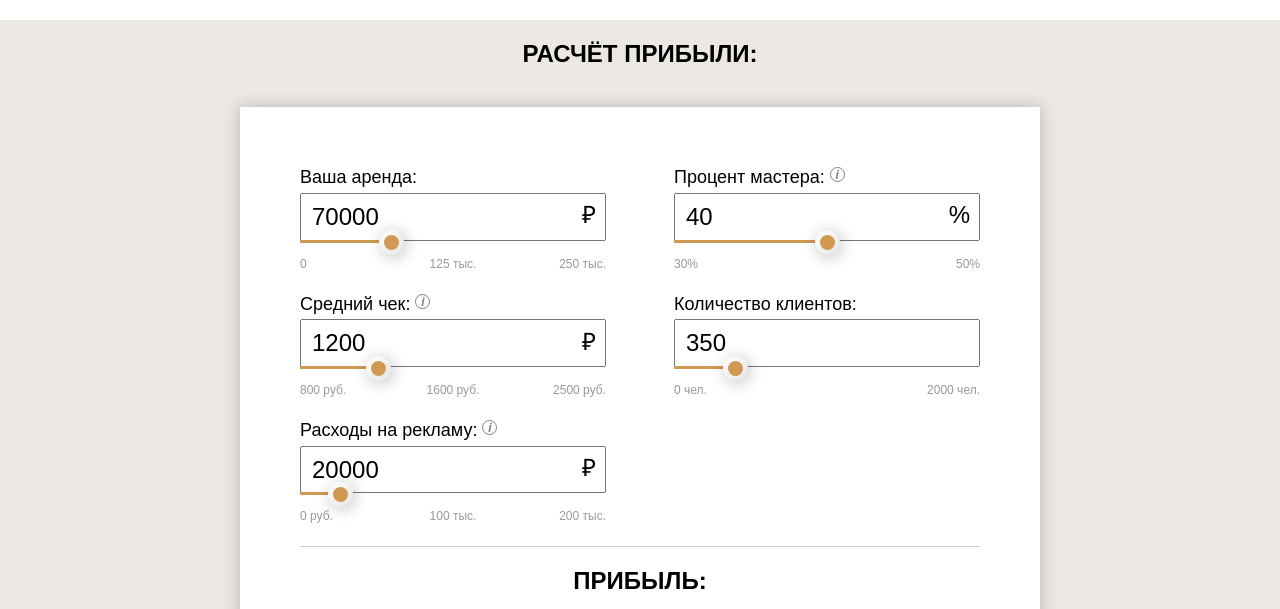
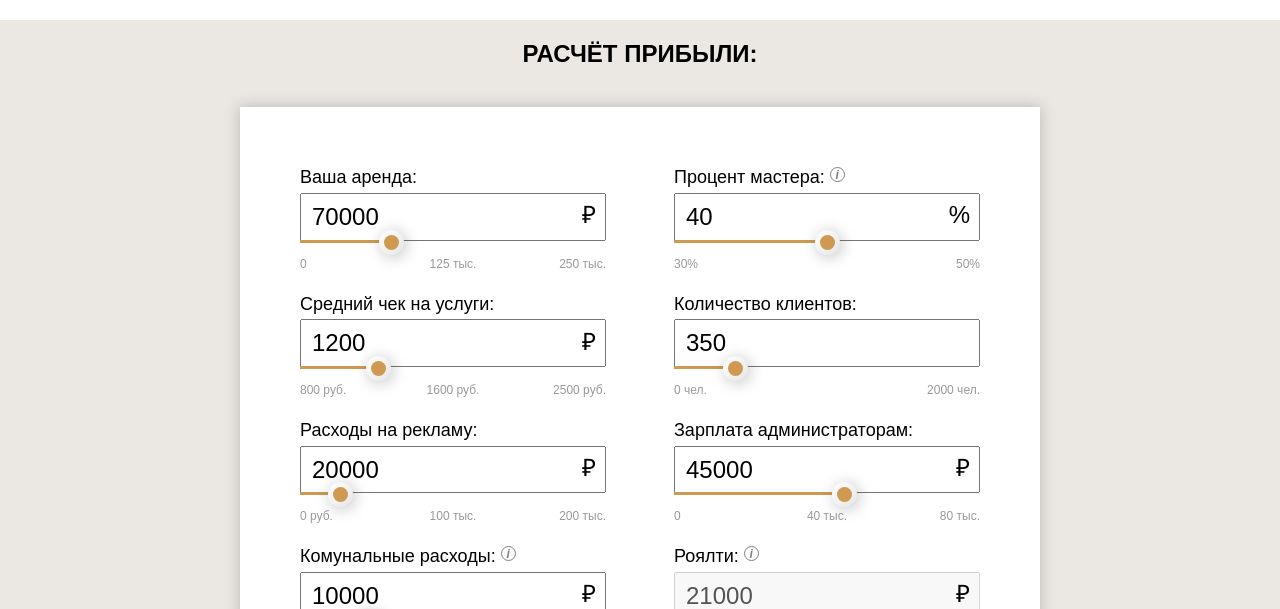
Before and after one commit to VerDan777/oldboy-f-calculator, a plain HTML site: page index.html in a window 1280 px wide. Shown: the top 609 px of the page. Drawn offline with nearby package versions, Linux system fonts and the light colour scheme.

Commit message:
Add fields to calculator (reception, communal, royalty)

```diff
--- a/fr-calculator.js
+++ b/fr-calculator.js
@@ -35,7 +35,7 @@ $(document).ready(function() {
     function sliderChange(value) {
         var currentInput = $(".rangeslider--active").parent().children(".fr-calculator__input");
         currentInput.val(value);
-        setProfit();
+        calcProfit();
     }
 
     // return event.charCode >= 48 && event.charCode <= 57;
@@ -66,6 +66,9 @@ $(document).ready(function() {
     var $adsCost        = $("#fc-ads-cost");
     var $barberShare    = $("#fc-barber-share");
     var $clientsNum     = $("#fc-clients-num");
+    var $expenses       = $("#fc-expenses");
+    var $reception      = $("#fc-receptionist");
+    var $royalty        = $("#fc-royalty");
 
     function calcProfit() {
         // getting field values
@@ -74,24 +77,35 @@ $(document).ready(function() {
         var adsCost = parseInt($adsCost.val());
         var barberShare = parseInt($barberShare.val());
         var clientsNum = parseInt($clientsNum.val());
+        var expenses = parseInt($expenses.val());
+        var reception = parseInt($reception.val());
 
         // counting profit
         var VISITS_PER_MONTH = 1;
-        var CLEANUP_N_OTHER = 10000;
-        var RECEPTIONIST_SALARY = 45000;
+        // var CLEANUP_N_OTHER = 10000;
+        // var RECEPTIONIST_SALARY = 45000;
         var income = clientsNum * avgCheck * VISITS_PER_MONTH;
         var barbersSalary = barberShare * income / 100;
         var shavingCosts = 30 * clientsNum * VISITS_PER_MONTH;
 
-        var profit = income - rent - CLEANUP_N_OTHER - RECEPTIONIST_SALARY - adsCost - shavingCosts - barbersSalary;
+        var royalty = calcRoyalty(income);
 
-        return parseInt(profit);
+        var profit = income - rent - expenses - reception - adsCost - shavingCosts - barbersSalary;
+        setProfit(profit);
+    }
+
+    // calculating royalty
+    function calcRoyalty(income) {
+        var royalty = Math.min(30000, parseInt(income * 0.05));
+        $royalty.val(Math.max(royalty, 0));
+
+        return royalty;
     }
 
     // setting profit field
-    function setProfit() {
-        $("#fc-profit").html(calcProfit() + " <span>рублей</span>");
+    function setProfit(profit) {
+        $("#fc-profit").html(parseInt(profit) + " <span>рублей</span>");
     }
 
-    setProfit();
+    calcProfit();
 });
--- a/index.html
+++ b/index.html
@@ -25,9 +25,7 @@
           </div>
         </div>
         <div class="fr-calculator__form-group">
-          <label class="fr-calculator__label">Средний чек:<span> i </span>
-            <div class="fr-calculator__popup">Lorem ipsum, dolor sit amet consectetur adipisicing elit. Exercitationem accusantium, magnam ducimus eos ab numquam dolorum, omnis cum quam odio aut totam id corporis, error quidem iure rem illo a!</div>
-          </label>
+          <label class="fr-calculator__label">Средний чек на услуги:</label>
           <div class="fr-calculator__input-deco">₽</div>
           <input class="fr-calculator__input" id="fc-average-check" type="text" value="1200"/>
           <input class="fr-calculator__range" type="range" min="800" max="2500" step="100" value="1200"/>
@@ -38,9 +36,7 @@
           </div>
         </div>
         <div class="fr-calculator__form-group">
-          <label class="fr-calculator__label">Расходы на рекламу:<span> i </span>
-            <div class="fr-calculator__popup">Lorem ipsum, dolor sit amet consectetur adipisicing elit. Exercitationem accusantium, magnam ducimus eos ab numquam dolorum, omnis cum quam odio aut totam id corporis, error quidem iure rem illo a!</div>
-          </label>
+          <label class="fr-calculator__label">Расходы на рекламу:</label>
           <div class="fr-calculator__input-deco">₽</div>
           <input class="fr-calculator__input" id="fc-ads-cost" type="text" value="20000"/>
           <input class="fr-calculator__range" type="range" min="0" max="200000" step="1000" value="20000"/>
@@ -50,11 +46,30 @@
             <p class="fr-calculator__scale-end">200 тыс.</p>
           </div>
         </div>
+        <div class="fr-calculator__form-group">
+          <label class="fr-calculator__label">Комунальные расходы:<span> i </span>
+            <div class="fr-calculator__popup">Расходы на электричество, воду, отопление и прочие комунальные расходы.</div>
+          </label>
+          <div class="fr-calculator__input-deco">₽</div>
+          <input class="fr-calculator__input" id="fc-expenses" type="text" value="10000"/>
+          <input class="fr-calculator__range" type="range" min="0" max="50000" step="1000" value="10000"/>
+          <div class="fr-calculator__scale">
+            <p class="fr-calculator__scale-start">0</p>
+            <p class="fr-calculator__scale-middle">25 тыс.</p>
+            <p class="fr-calculator__scale-end">50 тыс.</p>
+          </div>
+        </div>
       </div>
       <div class="fr-calculator__right-column">
         <div class="fr-calculator__form-group">
           <label class="fr-calculator__label">Процент мастера:<span> i </span>
-            <div class="fr-calculator__popup">Процент мастера от </div>
+            <div class="fr-calculator__popup">Процент мастера от стоимости услуг.<br>Обычно:
+              <ul>
+                <li>30% для новичков</li>
+                <li>40% для обычных мастеров</li>
+                <li>50% для мастеров со стажем (шеф-мастеров)</li>
+              </ul>
+            </div>
           </label>
           <div class="fr-calculator__input-deco">%</div>
           <input class="fr-calculator__input" id="fc-barber-share" type="text" value="40"/>
@@ -73,6 +88,25 @@
             <p class="fr-calculator__scale-end">2000 чел.</p>
           </div>
         </div>
+        <div class="fr-calculator__form-group">
+          <label class="fr-calculator__label">Зарплата администраторам:</label>
+          <div class="fr-calculator__input-deco">₽</div>
+          <input class="fr-calculator__input" id="fc-receptionist" type="text" value="45000"/>
+          <input class="fr-calculator__range" type="range" min="0" max="80000" step="1000" value="45000"/>
+          <div class="fr-calculator__scale">
+            <p class="fr-calculator__scale-start">0</p>
+            <p class="fr-calculator__scale-middle">40 тыс.</p>
+            <p class="fr-calculator__scale-end">80 тыс.</p>
+          </div>
+        </div>
+        <div class="fr-calculator__form-group">
+          <label class="fr-calculator__label">Роялти:<span> i </span>
+            <div class="fr-calculator__popup">5% от оборота, но не более 30 000 рублей.</div>
+          </label>
+          <div class="fr-calculator__input-deco">₽</div>
+          <input class="fr-calculator__input" id="fc-royalty" type="text" value="45000" disabled="disabled"/>
+          <div class="fr-calculator__scale"></div>
+        </div>
       </div>
       <div class="fr-calculator__profit">
         <h2 class="fr-calculator__profit-title">Прибыль:</h2>
```
